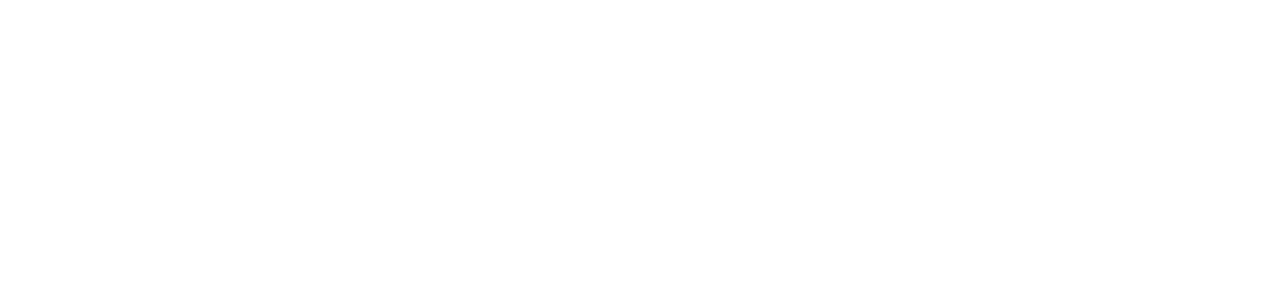
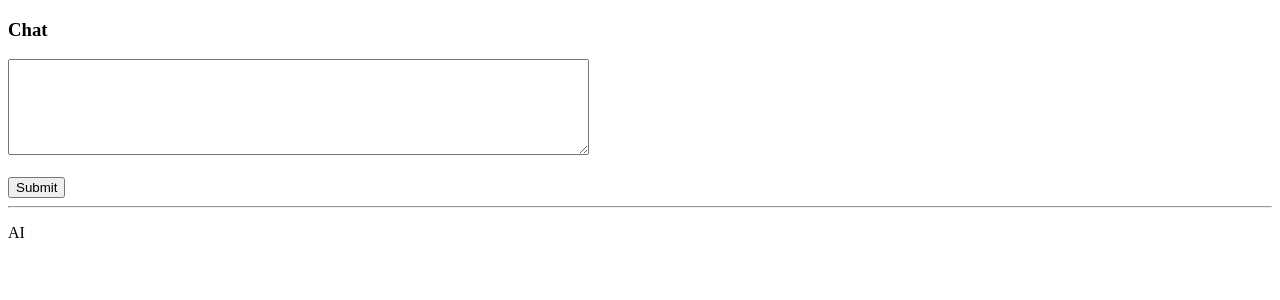
Before and after one commit to ngodingbentar/openai-nuxtjs, a Nuxt app: page /chat in a window 1280 px wide. Before the commit this address had no page. Shown: the top 300 px of the page. Built offline with nearby package versions, Linux system fonts and the light colour scheme.

Commit message:
added: Create chat completionBeta

```diff
--- /dev/null
+++ b/pages/chat.vue
@@ -0,0 +1,49 @@
+<template>
+  <div>
+    <h3>Chat</h3>
+  </div>
+  <div>
+    <textarea type="text" v-model="chat" rows="6" cols="70" />
+    <br />
+    <br />
+    <button @click="getChat">Submit</button>
+    <br />
+    <hr />
+    <p>AI</p>
+    <div v-html="content"></div>
+  </div>
+</template>
+
+<script lang="ts" setup>
+import { fetch } from "ofetch";
+
+const config = useRuntimeConfig()
+
+const content = ref('')
+const chat = ref('')
+
+const fetchChat= async () => {
+  const response = await fetch(
+    "https://api.openai.com/v1/chat/completions",
+    {
+      method: "POST",
+      headers: {
+        "Content-Type": "application/json",
+        Authorization: `Bearer ${config.apiKey}`,
+      },
+      body: JSON.stringify({
+        "model": "gpt-3.5-turbo",
+        "messages": [{"role": "user", "content": `${chat.value}`}]
+      }),
+    }
+  )
+  return response.json()
+}
+
+const getChat = async () => {
+  const response = await fetchChat()
+  console.log('response', response)
+  content.value = response?.choices[0]?.message?.content || ''
+}
+
+</script>
```
